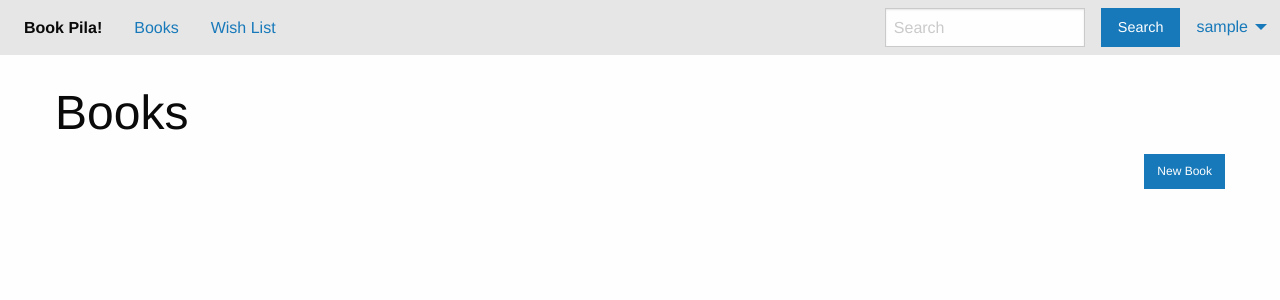
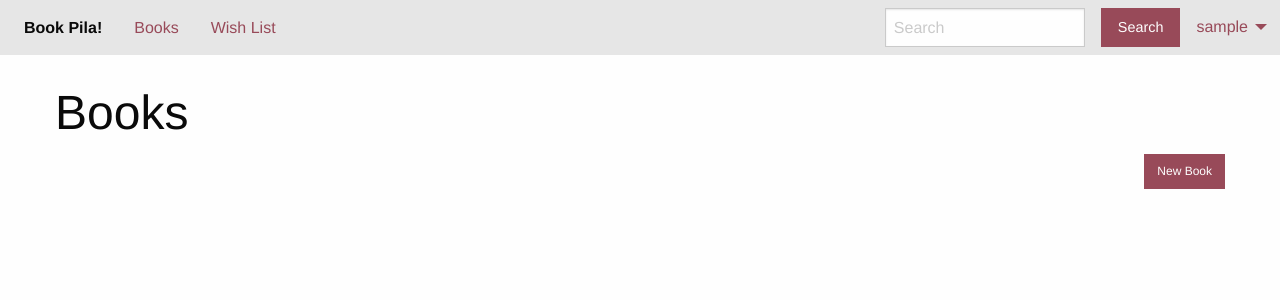
Before and after one commit to asommer70/bookpila, a Django app: page /books/ in a window 1280 px wide. Shown: the top 300 px of the page. Run offline with Django 3.2, Linux system fonts and the light colour scheme; the visitor is signed in with stand-in values (Sample User, id 1); data that the repository does not hold is empty; some libraries are stand-ins or nearby versions.

Commit message:
Applied custom colors to layout and favicon.

```diff
--- a/components/scss/_settings.scss
+++ b/components/scss/_settings.scss
@@ -69,12 +69,19 @@
 $global-font-size: 100%;
 $global-width: rem-calc(1200);
 $global-lineheight: 1.5;
+// $foundation-palette: (
+//   primary: #1779ba,
+//   secondary: #767676,
+//   success: #3adb76,
+//   warning: #ffae00,
+//   alert: #cc4b37,
+// );
 $foundation-palette: (
-  primary: #1779ba,
-  secondary: #767676,
-  success: #3adb76,
-  warning: #ffae00,
-  alert: #cc4b37,
+  primary: #984A59,
+  secondary: #8EA6B4,
+  success: #C4EADA,
+  warning: #FF8F56,
+  alert: #EF7B7B,
 );
 $light-gray: #e6e6e6;
 $medium-gray: #cacaca;
--- a/templates/layout.html
+++ b/templates/layout.html
@@ -5,6 +5,7 @@
   <head>
     <meta charset="utf-8">
     <title>Book Pila! | {% block title %}{% endblock %}</title>
+    <link rel="icon" type="image/png" href="/assets/css/img/favicon-196x196.png" sizes="196x196">
     <link rel="stylesheet" href="{% static 'css/main.css' %}" />
   </head>
   <body>
```
Also changed, not shown: affinity/bookpila-logo.png (added), affinity/bookpila-logo.svg (added), affinity/bookpila_android_adaptive_2.svg (added), assets/css/img/favicon-196x196.png (added), assets/css/main.css, 4 other files.
